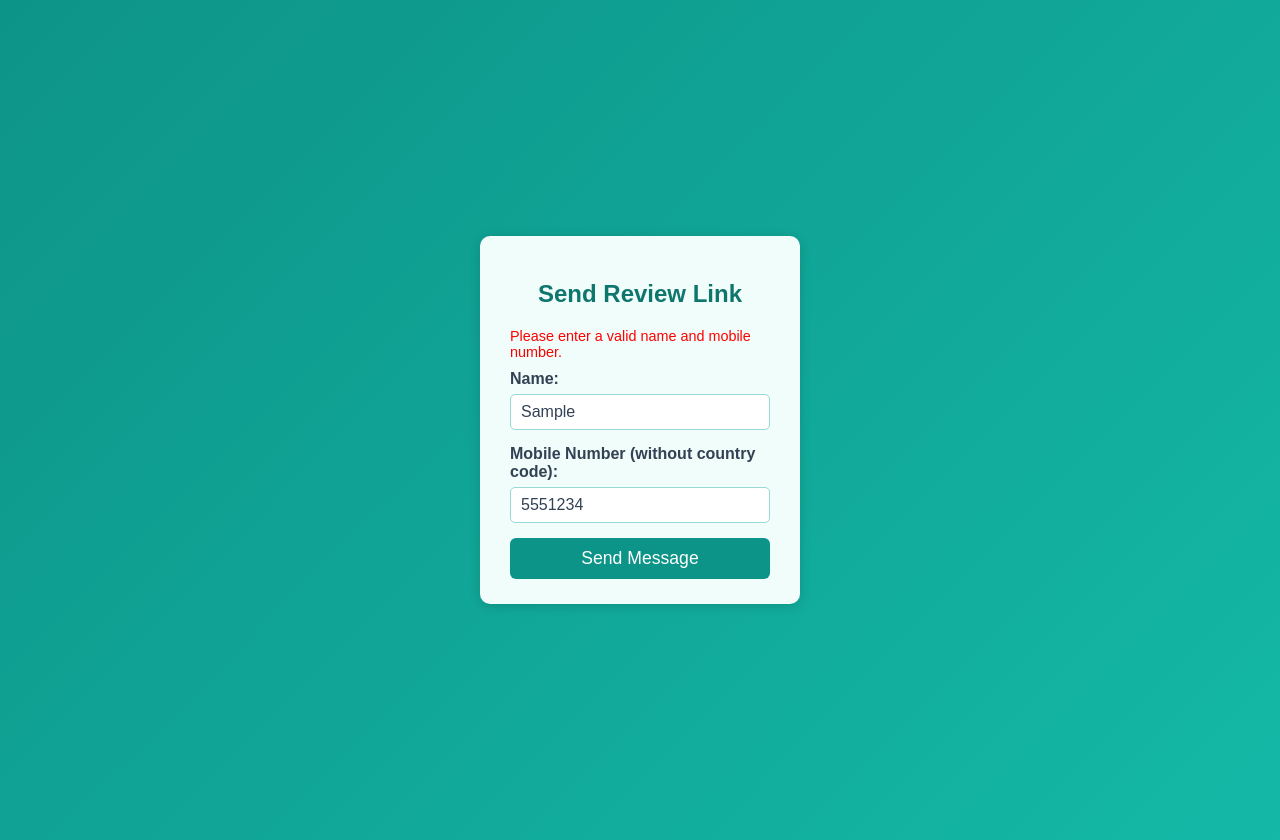
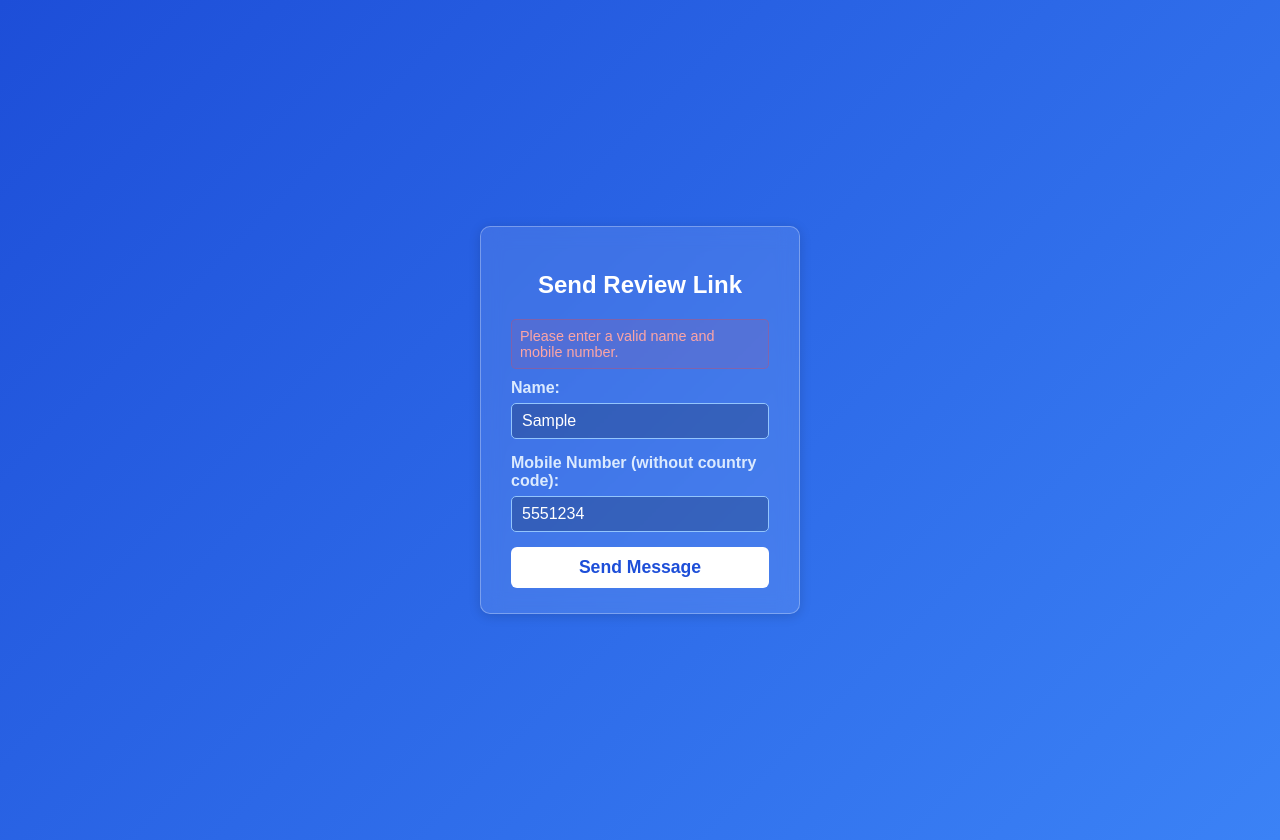
Before and after one commit to paventhan183/paventhan183.github.io, a plain HTML site: page review.html in a window 1280 px wide. Both pictures are taken after typing "Sample", "5551234" into the empty fields and a click on the button "Send Message". Drawn offline with Linux system fonts and the light colour scheme.

Commit message:
changes added

```diff
--- a/review.html
+++ b/review.html
@@ -10,30 +10,42 @@
       font-family: Arial, sans-serif;
       padding: 20px;
       margin: 0;
-      background: linear-gradient(135deg, #0D9488, #14B8A6);
-      /* New teal gradient */
+      background: linear-gradient(135deg, #1D4ED8, #3B82F6);
+      /* Professional blue gradient */
       display: flex;
       justify-content: center;
       align-items: center;
       height: 100vh;
     }
 
+    @keyframes fadeInSlideUp {
+      from {
+        opacity: 0;
+        transform: translateY(20px);
+      }
+      to {
+        opacity: 1;
+        transform: translateY(0);
+      }
+    }
+
     .container {
-      background: #F0FDFA;
-      /* light teal */
+      background: rgba(255, 255, 255, 0.1);
+      /* Glassmorphism effect */
+      border: 1px solid rgba(255, 255, 255, 0.3);
       padding: 25px 30px;
       border-radius: 10px;
       box-shadow: 0 2px 12px rgba(0, 0, 0, 0.15);
       width: 320px;
       box-sizing: border-box;
-      color: #334155;
-      /* dark slate text */
+      color: #fff;
+      backdrop-filter: blur(10px);
+      animation: fadeInSlideUp 0.6s ease-out forwards;
     }
 
     h2 {
       margin-bottom: 20px;
-      color: #0F766E;
-      /* deeper teal heading */
+      color: #fff;
       text-align: center;
     }
 
@@ -41,7 +53,8 @@
       display: block;
       margin-bottom: 6px;
       font-weight: bold;
-      color: #334155;
+      color: #DBEAFE;
+      /* Softer white */
     }
 
     input[type="text"],
@@ -49,31 +62,55 @@
       width: 100%;
       padding: 8px 10px;
       margin-bottom: 15px;
-      border: 1px solid #99d9d5;
+      border: 1px solid #93C5FD;
+      /* Light blue border */
       border-radius: 5px;
       font-size: 1rem;
       box-sizing: border-box;
-      color: #334155;
+      color: #fff;
+      background-color: rgba(0, 0, 0, 0.2);
+      transition: transform 0.2s ease, box-shadow 0.2s ease;
+    }
+
+    input[type="text"]:focus,
+    input[type="tel"]:focus {
+      outline: none;
+      box-shadow: 0 0 15px rgba(255, 255, 255, 0.2);
+      transform: scale(1.03);
+    }
+
+    input::placeholder {
+      color: #93C5FD;
+      opacity: 0.8;
     }
 
     button {
       width: 100%;
       padding: 10px 0;
-      background-color: #0D9488;
-      color: white;
+      background-color: #fff;
+      color: #1D4ED8;
+      /* Primary blue */
       border: none;
       border-radius: 6px;
       font-size: 1.1rem;
+      font-weight: bold;
       cursor: pointer;
-      transition: background-color 0.3s ease;
+      transition: background-color 0.3s ease, transform 0.2s ease;
     }
 
     button:hover {
-      background-color: #0F766E;
+      background-color: #DBEAFE;
+      /* Softer white on hover */
+      transform: translateY(-2px);
     }
 
     .error {
-      color: red;
+      color: #FCA5A5;
+      /* Light red for better contrast */
+      background-color: rgba(239, 68, 68, 0.1);
+      border: 1px solid rgba(239, 68, 68, 0.3);
+      padding: 8px;
+      border-radius: 5px;
       margin-bottom: 10px;
       font-size: 0.9rem;
       display: none;
--- a/style.css
+++ b/style.css
@@ -127,7 +127,9 @@ header {
   flex-wrap: wrap;
   align-items: center;
   justify-content: space-between;
-  position: relative;
+  position: sticky;
+  top: 0;
+  z-index: 1000;
 }
 
 header h1 {
```
